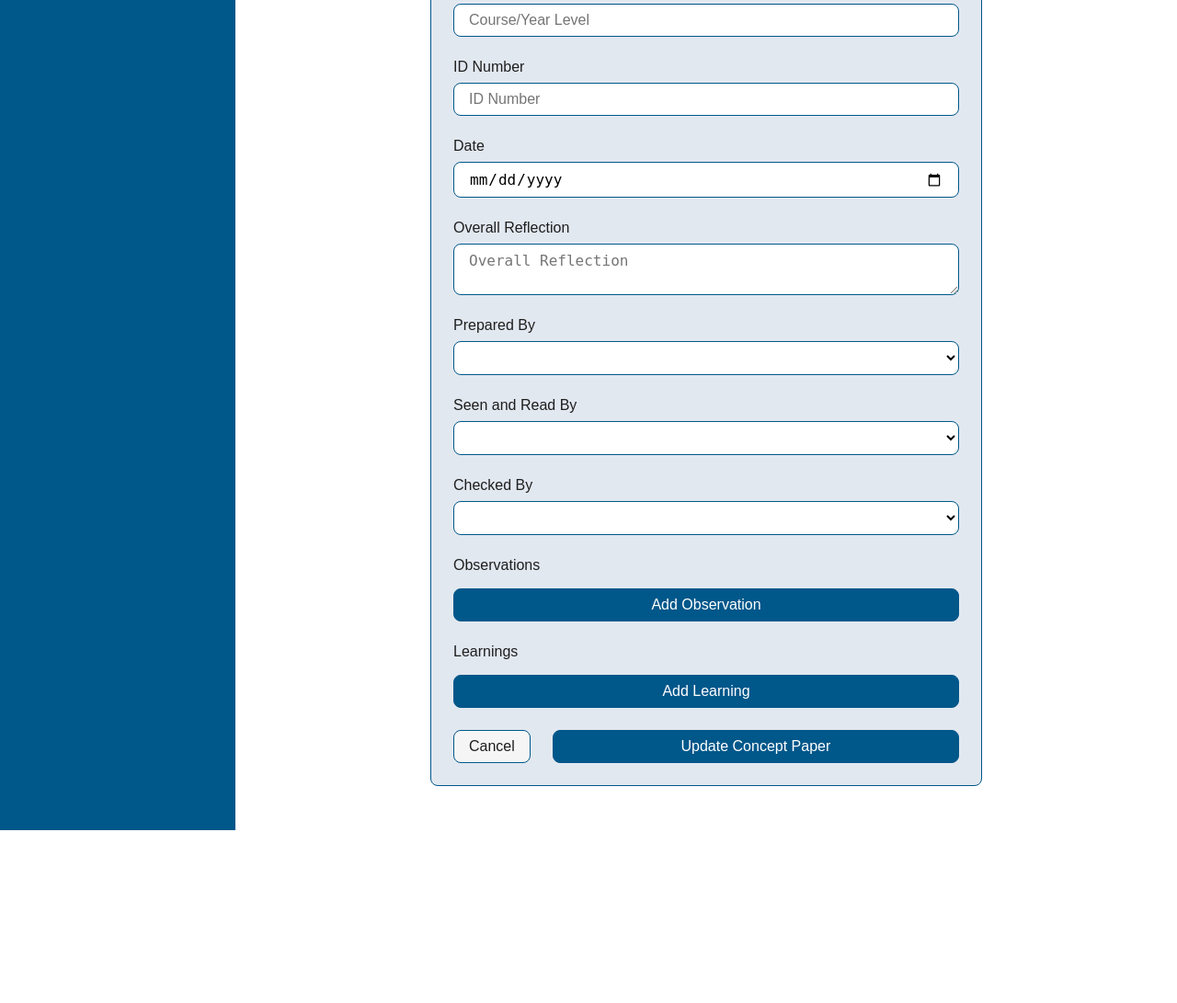
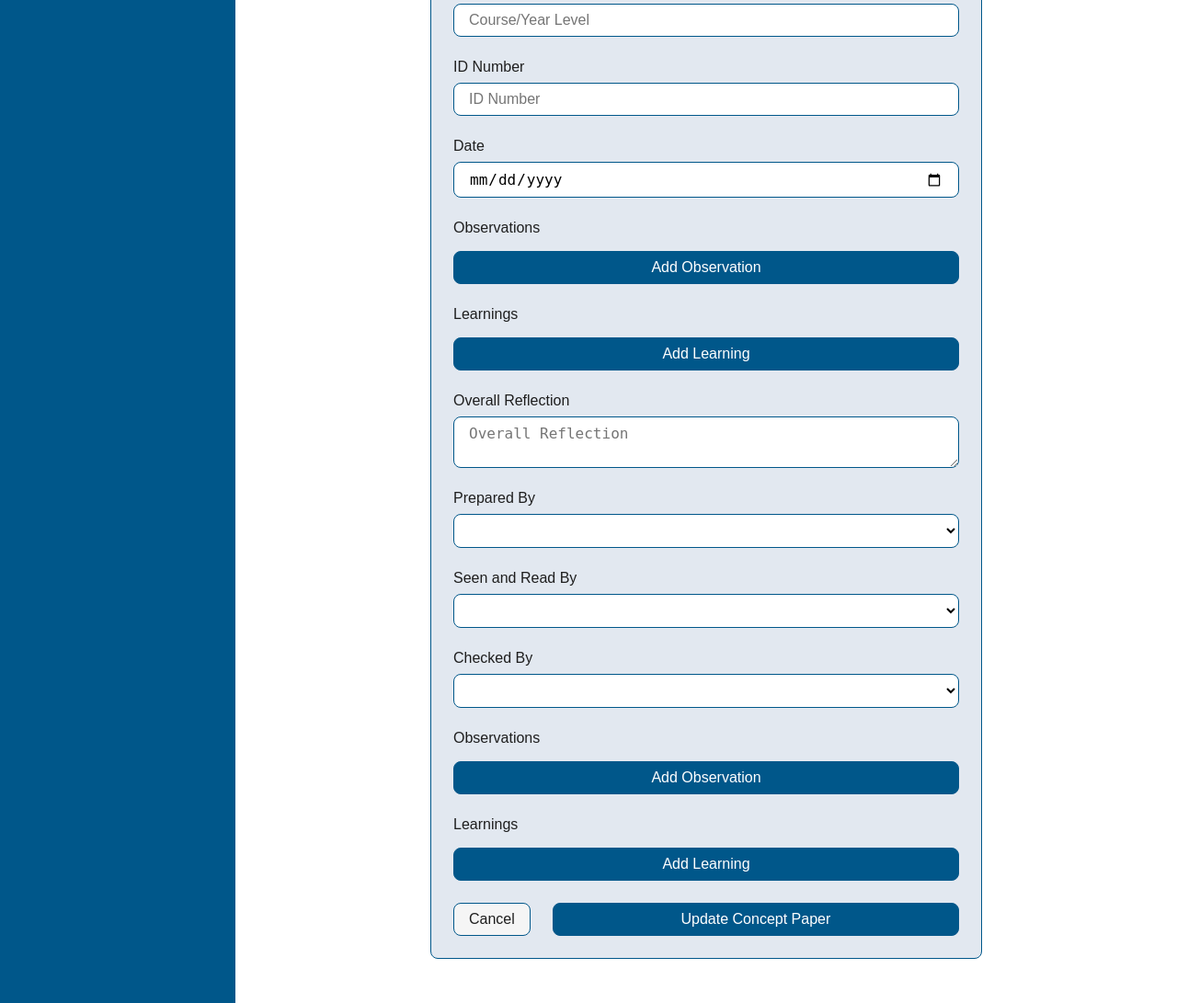
Before and after one commit to MACantara/E-Council, a Flask app: template templates/update-concept-paper.html in a window 1280 px wide. Shown: the part 3556-4647 px from the top of the page at 92% size. Before the commit the page ends 4459 px from the top, so only its background shows below. Run offline with Flask 3, Linux system fonts and the light colour scheme; the template is opened without the code that fills it, so the values that code supplies are empty.

Commit message:
Add observations and learnings fields to add and update concept paper templates

```diff
--- a/templates/update-concept-paper.html
+++ b/templates/update-concept-paper.html
@@ -407,6 +407,26 @@
                 </div>
 
                 <div class="input-pair">
+                    <label for="learning-journal-observations">Observations</label>
+                    <div id="learning-journal-observations">
+                        {% for observation in learning_journal.observations %}
+                        <input type="text" name="learning-journal-observations" value="{{ observation.observation.observations_content }}" required>
+                        {% endfor %}
+                    </div>
+                    <button class="primary-button" type="button" onclick="addObservation()">Add Observation</button>
+                </div>
+
+                <div class="input-pair">
+                    <label for="learning-journal-learnings">Learnings</label>
+                    <div id="learning-journal-learnings">
+                        {% for learning in learning_journal.learnings %}
+                        <input type="text" name="learning-journal-learnings" value="{{ learning.learning.learnings_content }}" required>
+                        {% endfor %}
+                    </div>
+                    <button class="primary-button" type="button" onclick="addLearning()">Add Learning</button>
+                </div>
+
+                <div class="input-pair">
                     <label for="learning-journal-overall-reflection">Overall Reflection</label>
                     <textarea name="learning-journal-overall-reflection" id="learning-journal-overall-reflection" placeholder="Overall Reflection" required>{{ learning_journal.learning_journal_forms_overall_reflection }}</textarea>
                 </div>
```
Also changed, not shown: templates/add-concept-paper.html (+16 -0 lines).
